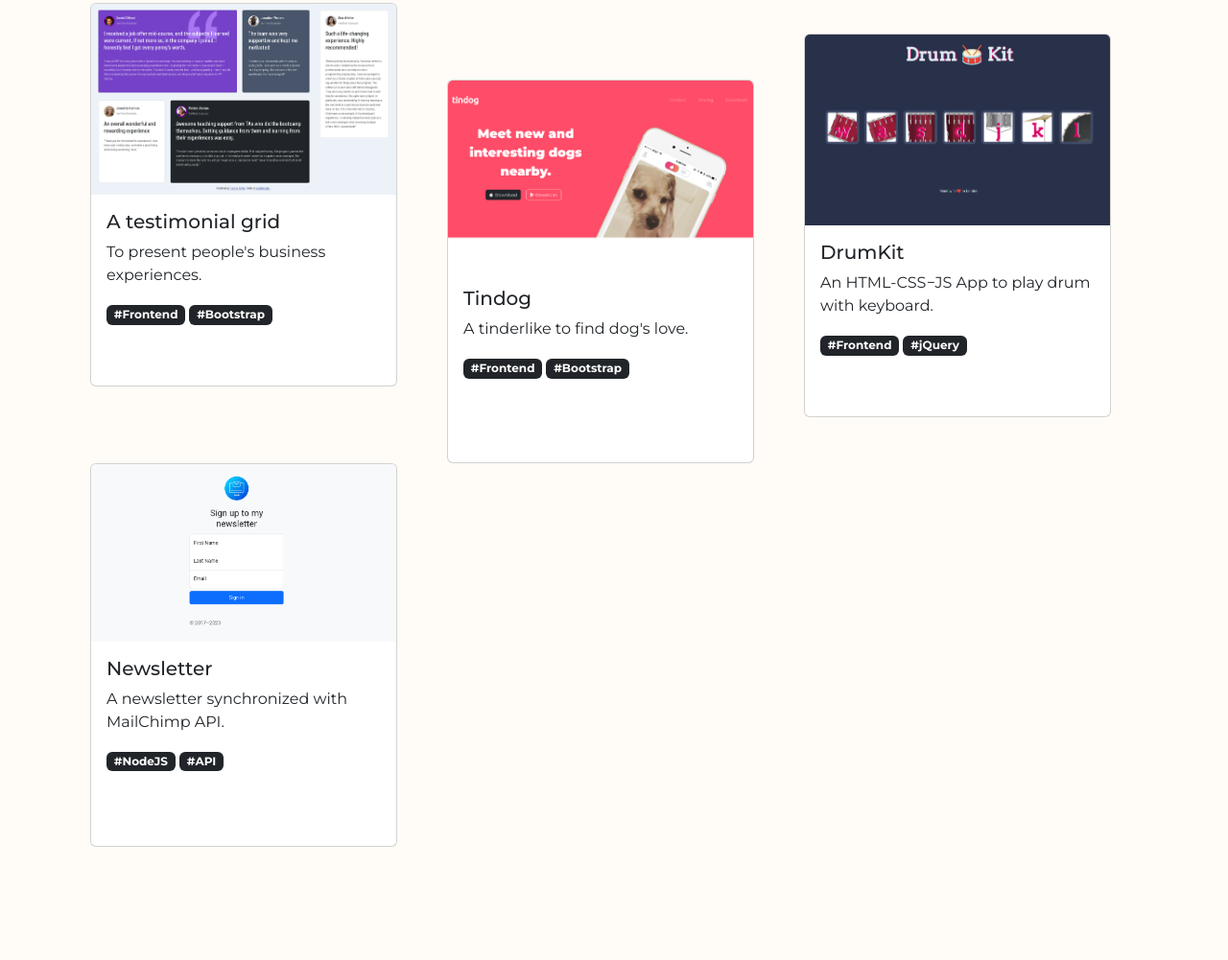
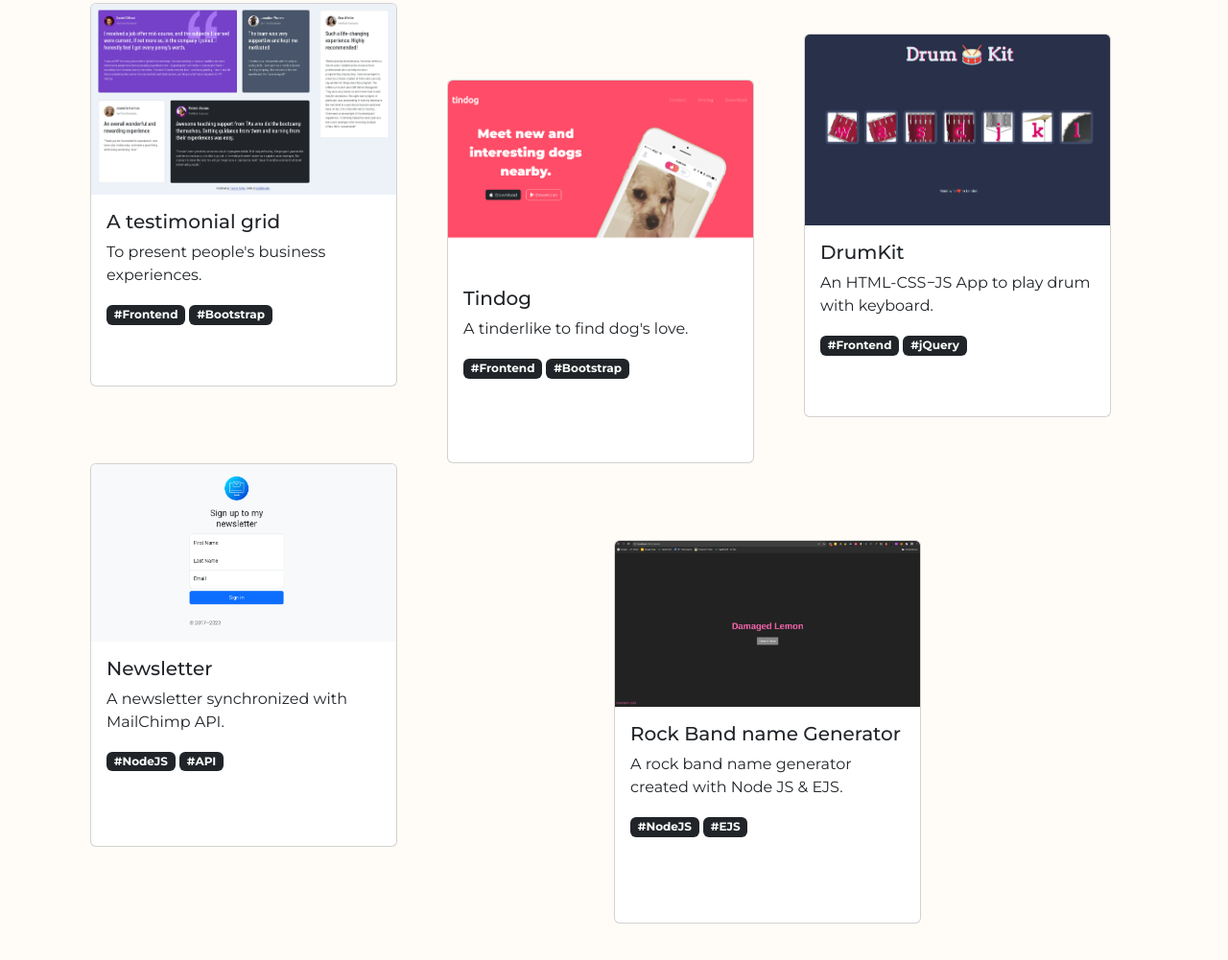
Before and after one commit to sambarnades/cv, a plain HTML site: page index.html in a window 1280 px wide. Shown: the part 985-1986 px from the top of the page at 96% size. Before the commit the page ends 1948 px from the top, so only its background shows below. Drawn offline with nearby package versions, Linux system fonts and the light colour scheme.

Commit message:
Add the rock band name generator.

```diff
--- a/index.html
+++ b/index.html
@@ -13,8 +13,10 @@
 <body>
     <div class="container">
         <div class="icons-row">
-            <a href="https://www.linkedin.com/in/samuel-barnades/"><img class="social-icon" src="public/icons/linkedin.png" alt="linkedin-icon" width="32"></a>
-            <a href="https://github.com/sambarnades"><img class="social-icon" src="public/icons/github.png" alt="github-icon" width="32"></a>
+            <a href="https://www.linkedin.com/in/samuel-barnades/"><img class="social-icon"
+                    src="public/icons/linkedin.png" alt="linkedin-icon" width="32"></a>
+            <a href="https://github.com/sambarnades"><img class="social-icon" src="public/icons/github.png"
+                    alt="github-icon" width="32"></a>
         </div>
         <header class="row">
             <div class="col">
@@ -24,13 +26,15 @@
                 <p>A <strong>Web Junior Developer</strong> that likes working on dynamic projects! Find my bio on
                     Linkedin & enjoy visiting my WebFolio!</p>
                 <div class="d-grid gap-2 d-md-flex justify-content-md-end">
-                    <a href="mailto:samuel.barnades@gmail.com"><button class="btn btn-danger me-md-2">Contact me</button></a>
+                    <a href="mailto:samuel.barnades@gmail.com"><button class="btn btn-danger me-md-2">Contact
+                            me</button></a>
                 </div>
             </div>
             <div class="col">
                 <!-- Right with photo -->
                 <img class="colored-bands" src="public/images/colored-bands.png" alt="" width="700rem">
-                <img class="profile-picture" src="public/images/profile_picture.png" alt="Profile picture" width="300rem">
+                <img class="profile-picture" src="public/images/profile_picture.png" alt="Profile picture"
+                    width="300rem">
                 <div class="sticker sticker-sw bg-orange">
                     <img class="presentation-icon trophee-icon" src="public/icons/trophee.png" alt="winner" width="80">
                     <p>Startup Weekend<br>
@@ -101,13 +105,24 @@
             </div>
             <div class="row">
                 <div class="col">
-                <div class="card card-4 project-square">
-                    <img class="card-img-top" src="public/images/newsletter.png" alt="drumkit">
+                    <div class="card card-1 project-square">
+                        <img class="card-img-top" src="public/images/newsletter.png" alt="newsletter">
                         <div class="card-body">
                             <h5 class="card-title">Newsletter</h5>
                             <p class="card-text">A newsletter synchronized with MailChimp API.</p>
                             <span class="badge text-bg-dark">#NodeJS</span>
                             <span class="badge text-bg-dark">#API</span>
+                        </div>
+                    </div>
+                </div>
+                <div class="col">
+                    <div class="card card-2 project-square">
+                        <img class="card-img-top" src="public/images/rock-band-name-generator.png" alt="rock-band-name-generator">
+                        <div class="card-body">
+                            <h5 class="card-title">Rock Band name Generator</h5>
+                            <p class="card-text">A rock band name generator created with Node JS & EJS.</p>
+                            <span class="badge text-bg-dark">#NodeJS</span>
+                            <span class="badge text-bg-dark">#EJS</span>
                         </div>
                     </div>
                 </div>
@@ -121,6 +136,7 @@
 <script src="
 https://cdn.jsdelivr.net/npm/jquery@3.7.0/dist/jquery.min.js
 "></script>
+
 </html>
 
 <!--
```
Also changed, not shown: public/images/rock-band-name-generator.png (added). Lines whose indentation alone changed are shown as unchanged.
